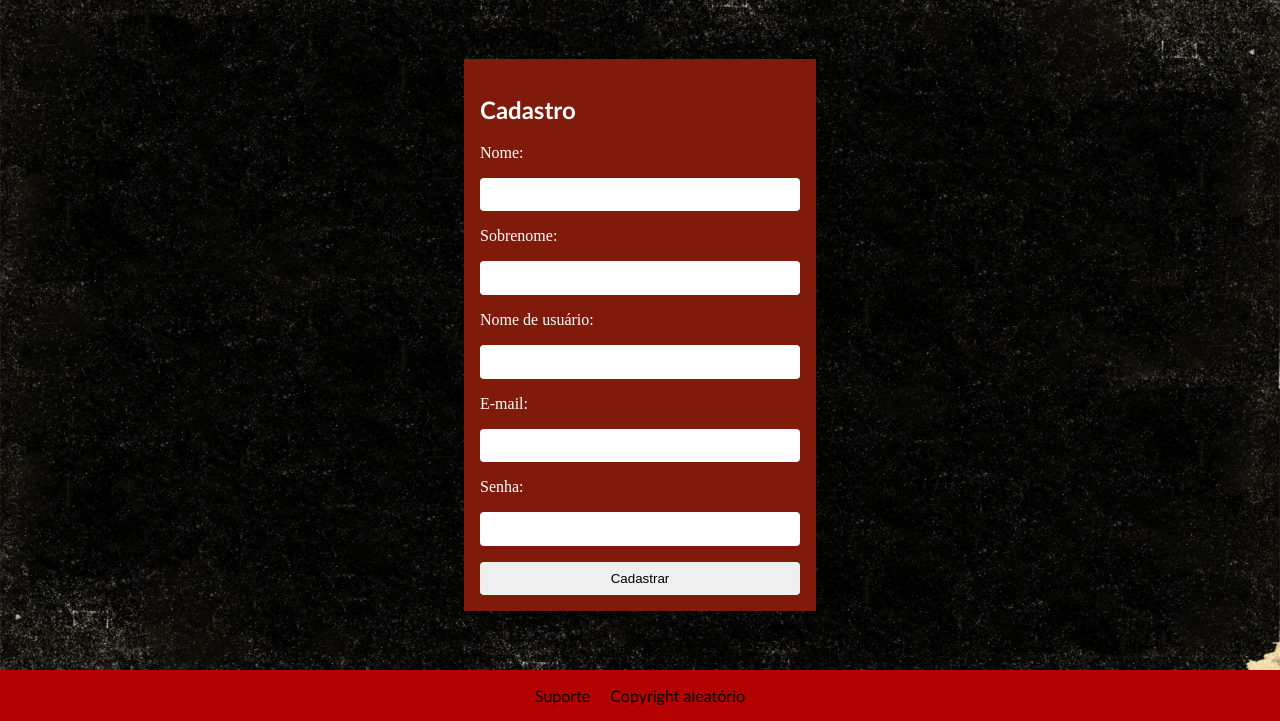
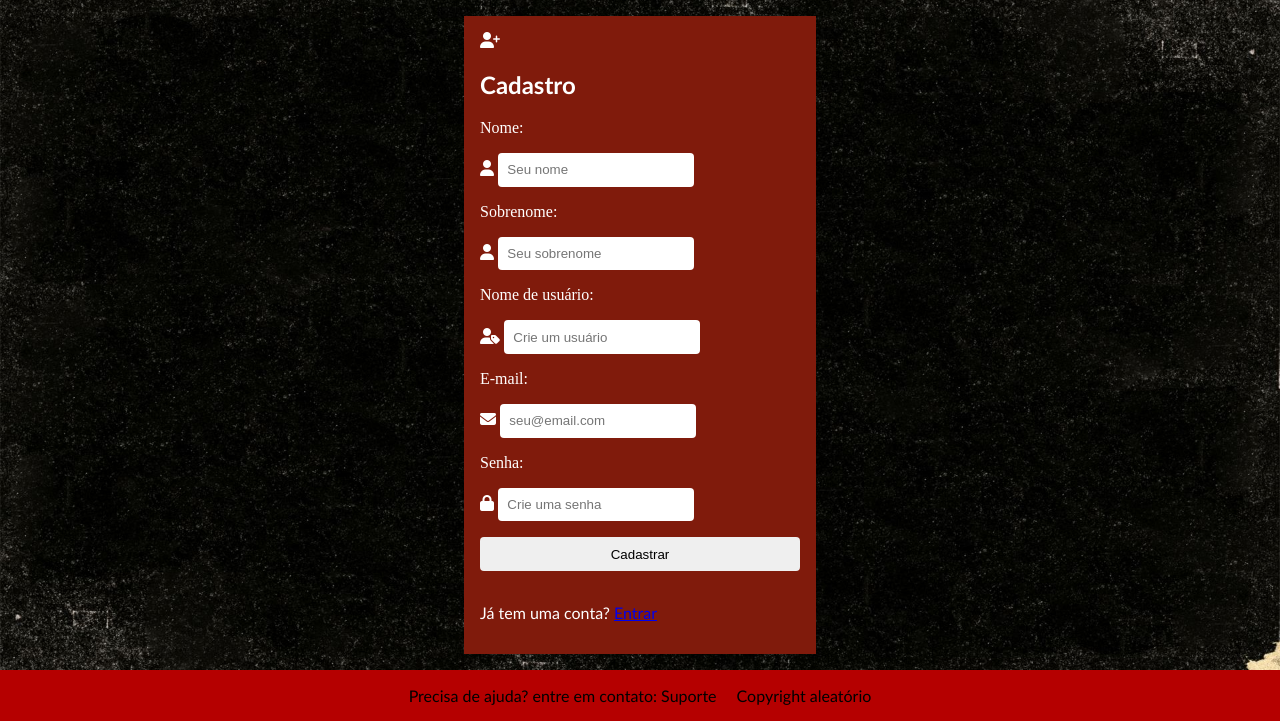
Before and after one commit to mateushildebrando/Projeto2k25, a Flask app: page /cadastro in a window 1280 px wide. Shown: the part 79-800 px from the top of the page. Run offline with Flask 3, Linux system fonts and the light colour scheme.

Commit message:
Add files via upload

```diff
--- a/Templates/base.html
+++ b/Templates/base.html
@@ -25,7 +25,7 @@
                         </div>
                     </div>
                 {% else %}
-                <p><a href="{{ url_for("acesso") }}">Entrar</a></p>
+                <p><a href="{{ url_for("login") }}">Entrar</a></p>
                 {% endif %}
             </section>
             <nav class="nav_basica">
@@ -56,7 +56,7 @@
             {% block content %}{% endblock %}
         </main>
         <footer class="rodape">
-            <p><a href="{{ url_for("suporte") }}">Suporte</a></p>
+            <p>Precisa de ajuda? entre em contato: <a href="{{ url_for("suporte") }}">Suporte</a></p>
             <p>Copyright aleatório</p>
         </footer>
     </body>
--- a/Templates/cadastro.html
+++ b/Templates/cadastro.html
@@ -1,42 +1,66 @@
 {% extends "base.html"%}
 
-{% block title%}Cadastro{%endblock%}
+{% block title%}Cadastro{% endblock %}
 
-{% block head%}
+{% block head %}
 <link rel="stylesheet" href="{{ url_for('static', filename='css/logincss.css') }}">
-{%endblock%}
+<link rel="stylesheet" href="https://cdnjs.cloudflare.com/ajax/libs/font-awesome/6.4.0/css/all.min.css">
+{% endblock %}
 
-{%block content%}
+{% block content %}
+<main class="auth-container">
   <section class="formulario">
+    <div class="login-icon">
+      <i class="fas fa-user-plus"></i>
+    </div>
     <h2>Cadastro</h2>
-        <form method="post" action="{{url_for("novo_usuario") }}" id="cadastro">
+
+    <form method="post" action="{{ url_for('novo_usuario') }}" id="cadastro">
       <label for="nome">Nome:</label>
-            <input id="nome" name="first_name" type="text" />
+      <div class="input-group">
+        <span class="input-icon"><i class="fas fa-user"></i></span>
+        <input id="nome" name="first_name" type="text" placeholder="Seu nome" required/>
+      </div>
       <span id="erro_nome" class="erro">Este campo precisa ser preenchido</span>
 
       <label for="sobrenome">Sobrenome:</label>
-            <input id="sobrenome" name="last_name" type="text" />
+      <div class="input-group">
+        <span class="input-icon"><i class="fas fa-user"></i></span>
+        <input id="sobrenome" name="last_name" type="text" placeholder="Seu sobrenome" required/>
+      </div>
       <span id="erro_sobrenome" class="erro">Este campo precisa ser preenchido</span>
 
-
       <label for="username">Nome de usuário:</label>
-            <input id="username" name="username" type="text" />
+      <div class="input-group">
+        <span class="input-icon"><i class="fas fa-user-tag"></i></span>
+        <input id="username" name="username" type="text" placeholder="Crie um usuário" required/>
+      </div>
       <span id="erro_username" class="erro">Este campo precisa ser preenchido</span>
 
       <label for="email">E-mail:</label>
-            <input id="email" name="email" type="text" />
-            <span id="erro_email" class="erro">Você esqueceu do @ ou .com </span>
-
+      <div class="input-group">
+        <span class="input-icon"><i class="fas fa-envelope"></i></span>
+        <input id="email" name="email" type="text" placeholder="seu@email.com" required/>
+      </div>
+      <span id="erro_email" class="erro">Você esqueceu do @ ou .com</span>
 
       <label for="password">Senha:</label>
-            <input id="password" name="password" type="password"/>
+      <div class="input-group">
+        <span class="input-icon"><i class="fas fa-lock"></i></span>
+        <input id="password" name="password" type="password" placeholder="Crie uma senha" minlength="8" required/>
+      </div>
       <span id="erro_senha" class="erro">A senha precisa ter mais que 8 dígitos</span>
 
       <button type="submit">Cadastrar</button>
+
+      <p class="switch-text">
+        Já tem uma conta? <a href="{{ url_for('login') }}">Entrar</a>
+      </p>
     </form>
 
     <script>
-            validacaoFormulario("cadastro");
+      validacaoCadastro("cadastro")
     </script>
   </section>
-{%endblock%}
+</main>
+{% endblock %}
--- a/Templates/perfil.html
+++ b/Templates/perfil.html
@@ -40,6 +40,8 @@
                     <div class="form-direita">
                         <img src="{{ session.get('foto_perfil')}}" alt="Foto de perfil" class="foto-perfil">
                         <input type="file" name="foto_perfil" accept="image/*">
+                        <a href="{{url_for('esqueci_senha')}}" class="forgot-link">Redefinir senha</a>
+
                     </div>
                 </div>
                 <button type="submit">Atualizar dados</button>
```
Also changed, not shown: Templates/esqueci_senha.html (added, +35 -0 lines), Templates/login.html (+37 -8 lines), Templates/novaSenha.html (added, +45 -0 lines). Lines whose indentation alone changed are shown as unchanged.
